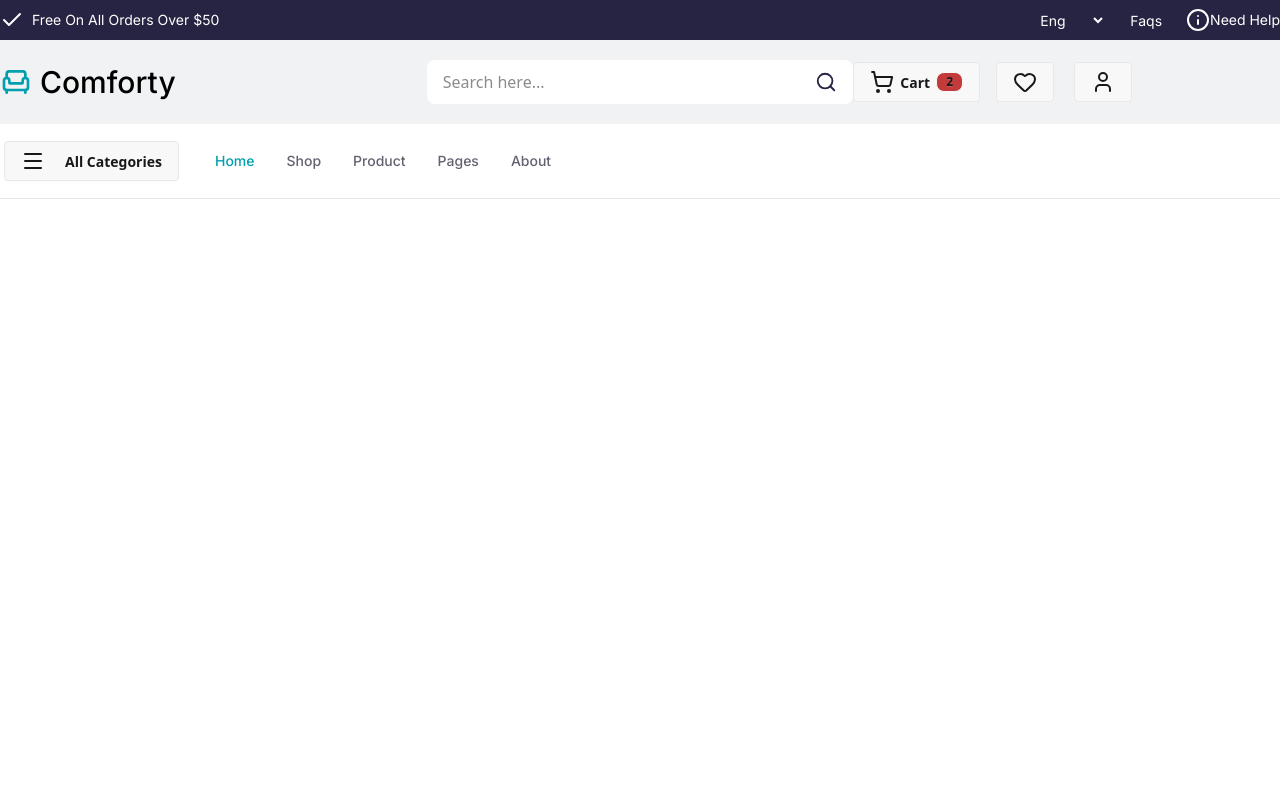
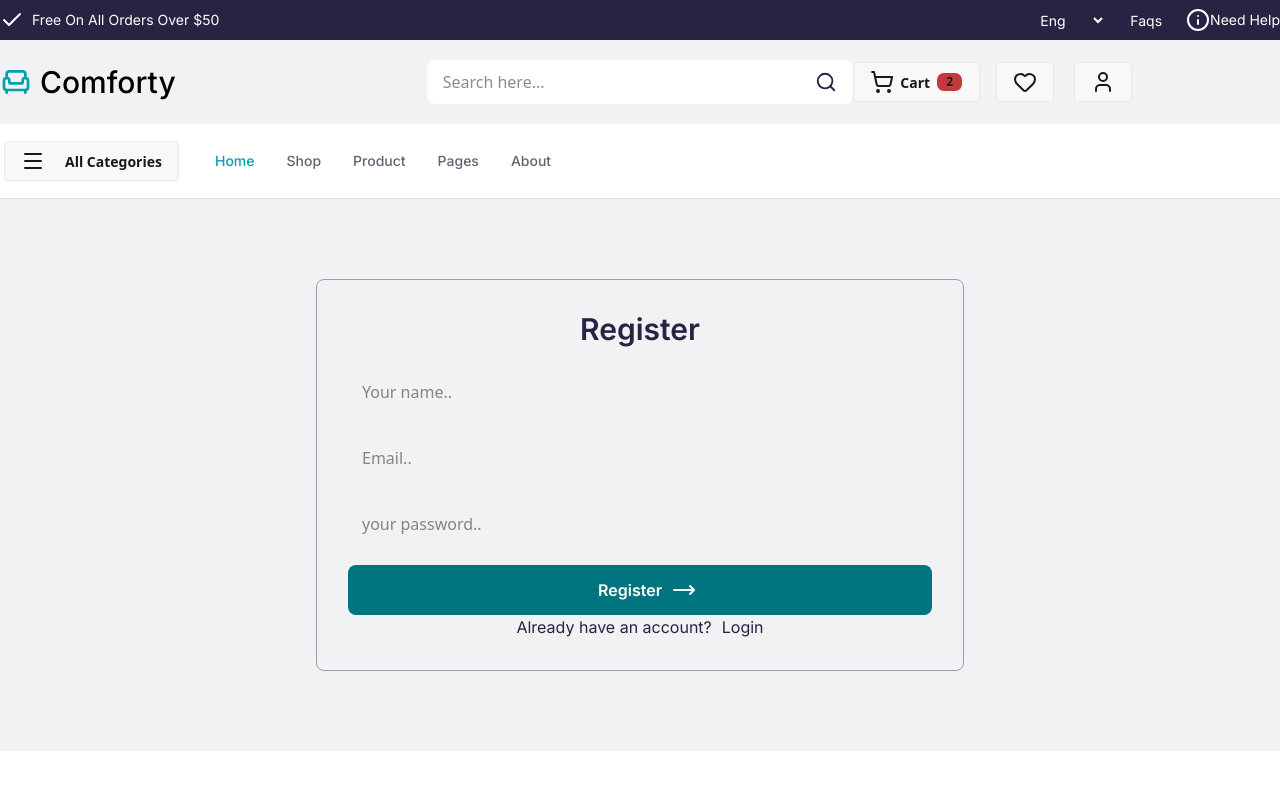
Before and after one commit to Elvisrono/webstar, a React (Vite) app: page /auth/register in a window 1280 px wide. Shown: the top 790 px of the page. Built offline with nearby package versions, Linux system fonts and the light colour scheme.

Commit message:
working on register form

```diff
--- /dev/null
+++ b/src/components/Auth.jsx
@@ -0,0 +1,12 @@
+import React from 'react'
+import { Outlet } from 'react-router-dom'
+
+const Auth = () => {
+  return (
+    <div>
+      <Outlet/>
+    </div>
+  )
+}
+
+export default Auth
--- a/src/components/MainLayout.jsx
+++ b/src/components/MainLayout.jsx
@@ -3,6 +3,8 @@ import { BrowserRouter, Route, Routes } from 'react-router-dom'
 import Navbar from './Navbar'
 import AuthCheck from './AuthCheck'
 import Home from './Home'
+import Auth from './Auth'
+import Register from './Register'
 
 const MainLayout = () => {
   return (
@@ -16,6 +18,10 @@ const MainLayout = () => {
             <Home />
           </AuthCheck>
           }/>
+          <Route path='auth' element={<Auth/>}>
+            {/* Nested routes for auth can be defined here */}
+            <Route path='register' element={<Register/>}/>
+          </Route>
 
       </Routes>
       </BrowserRouter>
--- /dev/null
+++ b/src/components/Register.jsx
@@ -0,0 +1,29 @@
+import { MoveRight } from "lucide-react";
+import React from "react";
+import { Link, useNavigate } from "react-router-dom";
+
+const Register = () => {
+
+    const navigate = useNavigate();
+    const submitHandle = () => {
+        navigate('/')
+    }
+  return (
+    <div className="lg:container mx-auto p-[80px]">
+      <div className="max-w-[648px] w-full min-h-[382px] p-[31px] mx-auto flex items-center justify-center flex-col rounded-lg border-[1px] border-[#9a9caa]">
+        <h2 className="text-3xl text-[#272343] font-semibold font-inter mb-5 capitalize">Register</h2>
+        <form action="#" onSubmit={submitHandle} className="flex flex-col items-center w-full space-y-4">
+          <input type="text" placeholder="Your name.." className="w-full h-[50px] bg-[#f0f2f3] rounded-lg pl-3.5" />
+          <input type="email" placeholder="Email.." className="w-full h-[50px] bg-[#f0f2f3] rounded-lg pl-3.5"/>
+          <input type="password" placeholder="your password.." className="w-full h-[50px] bg-[#f0f2f3] rounded-lg pl-3.5" />
+          <button className="w-full h-[50px] bg-[#007580] rounded-lg pl-3.5 text-base text-white font-semibold font-inter capitalize flex items-center justify-center cursor-pointer gap-2.5">Register<MoveRight/></button>
+        </form>
+        <p className="text-base text-[#272343] font-normal font-inter flex items-center justify-center gap-2.5">
+          Already have an account?<Link to={"/auth/login"}>Login</Link>
+        </p>
+      </div>
+    </div>
+  );
+};
+
+export default Register;
```
